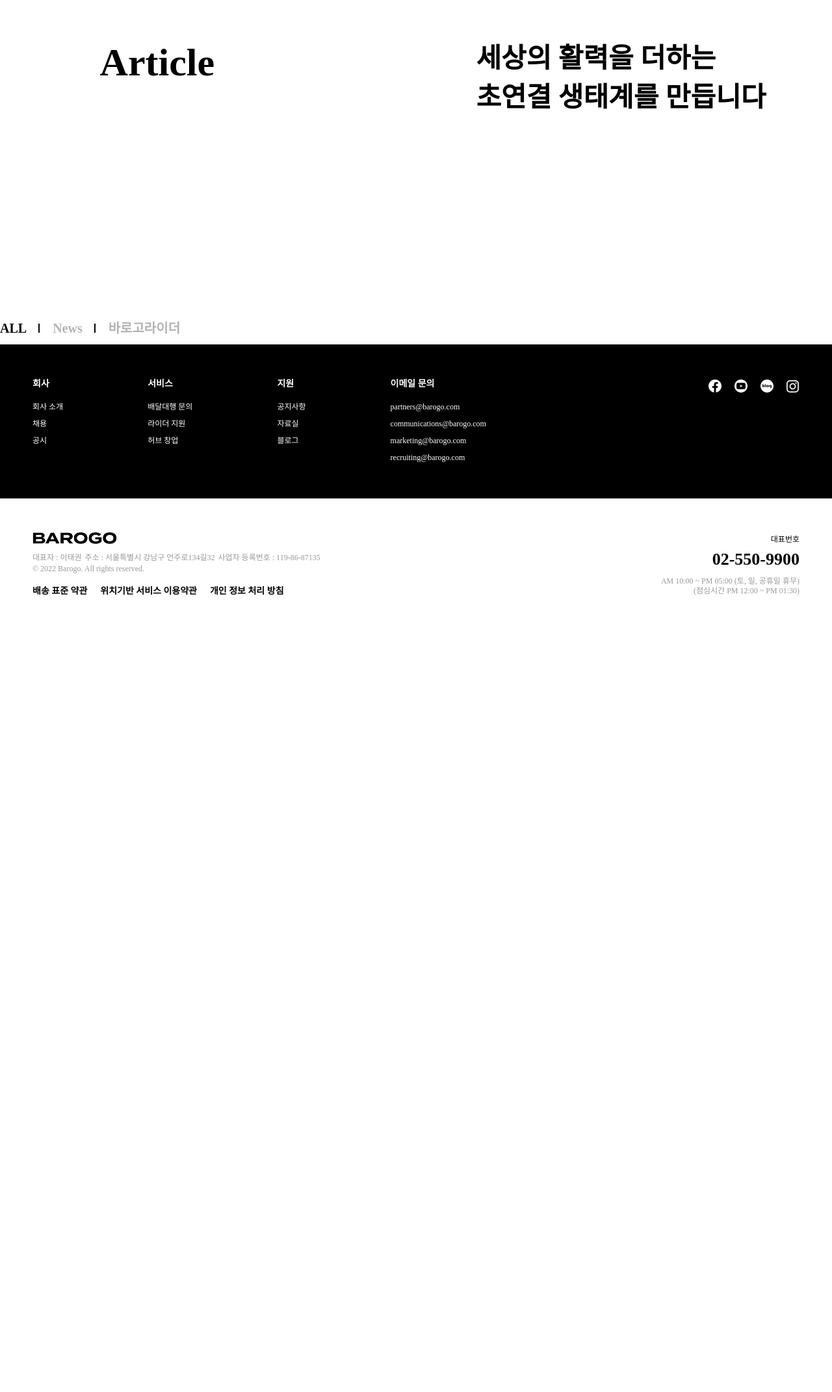
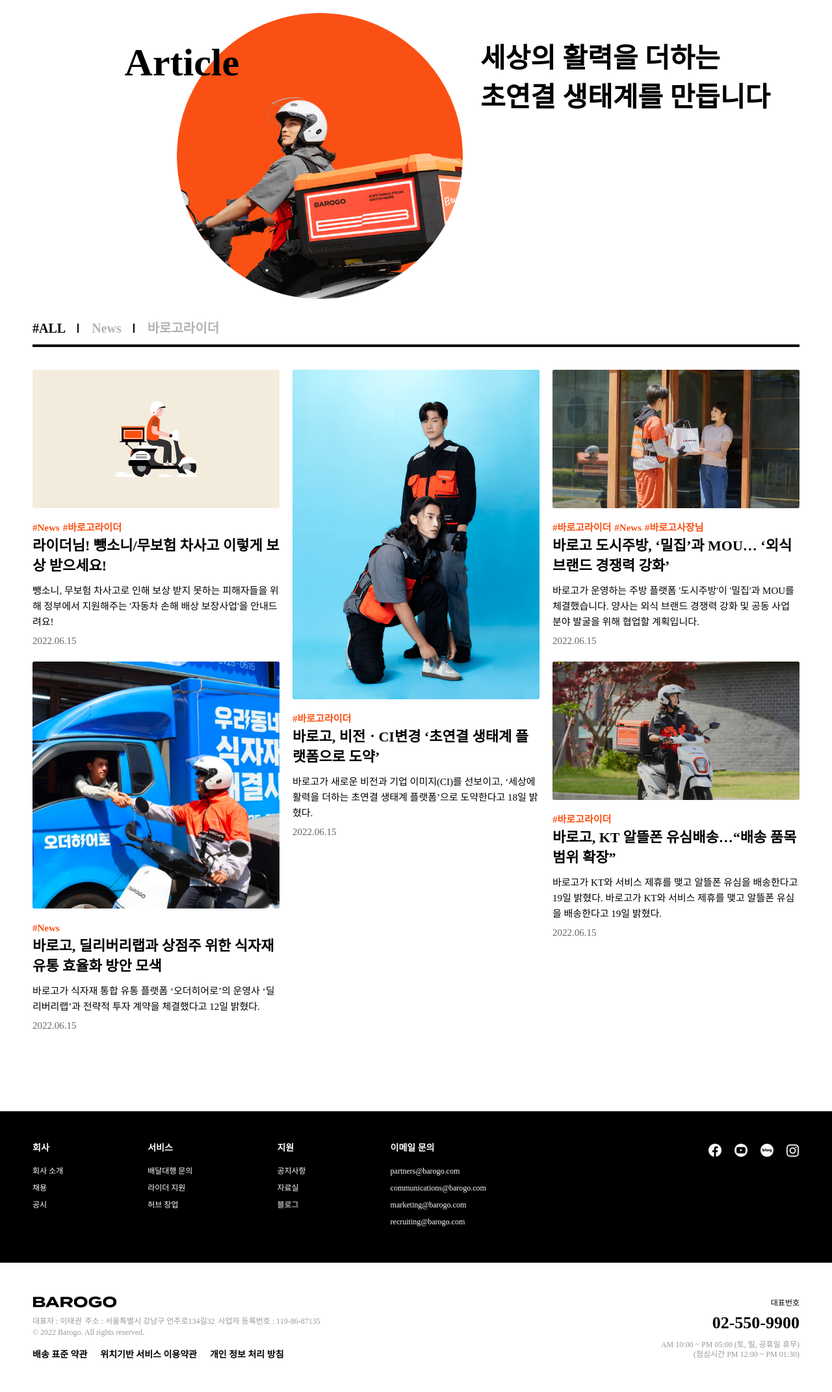
Before and after one commit to kse012050/barogo-archive, a PHP site: page /article.html in a window 1280 px wide. Shown: the part 80-2222 px from the top of the page at 65% size. Before the commit the page ends 996 px from the top, so only its background shows below. Run offline with PHP 8.4, Linux system fonts and the light colour scheme; some web fonts are replaced.

Commit message:
리스트 js 작성했다

```diff
--- a/article.html
+++ b/article.html
@@ -8,6 +8,8 @@
     <meta name="viewport" content="width=device-width, initial-scale=1.0 ,maximum-scale=1.0, user-scalable=0"">
     <title>아티클 - 바로고 아카이브</title>
     <link rel="stylesheet" href="css/import.css">
+    <script src="https://code.jquery.com/jquery-3.6.1.min.js" integrity="sha256-o88AwQnZB+VDvE9tvIXrMQaPlFFSUTR+nldQm1LuPXQ=" crossorigin="anonymous"></script>
+    <script src="js/common.js"></script>
 </head>
 <body>
     <div class="subPage">
@@ -23,7 +25,7 @@
             </div>
         </header>
 
-        <main class="articleArea">
+        <main class="articlePage CW">
             <div class="topBox">
                 <h2>Article</h2>
                 <p>
@@ -37,7 +39,54 @@
                 <li><button>바로고라이더</button></li>
             </ul>
             <ul class="listBox">
-                <li></li>
+                <li>
+                    <img src="images/main/right01.png" alt="">
+                    <div>
+                        <mark>News</mark>
+                        <mark>바로고라이더</mark>
+                    </div>
+                    <strong>라이더님! 뺑소니/무보험 차사고 이렇게 보상 받으세요!</strong>
+                    <p>뺑소니, 무보험 차사고로 인해 보상 받지 못하는 피해자들을 위해 정부에서 지원해주는 '자동차 손해 배상 보장사업'을 안내드려요! </p>
+                    <time>2022.06.15</time>
+                </li>
+                <li>
+                    <img src="images/main/right02.png" alt="">
+                    <div>
+                        <mark>바로고라이더</mark>
+                    </div>
+                    <strong>바로고, 비전ㆍCI변경 ‘초연결 생태계 플랫폼으로 도약’</strong>
+                    <p>바로고가 새로운 비전과 기업 이미지(CI)를 선보이고, ‘세상에 활력을 더하는 초연결 생태계 플랫폼’으로 도약한다고 18일 밝혔다.</p>
+                    <time>2022.06.15</time>
+                </li>
+                <li>
+                    <img src="images/main/right04.png" alt="">
+                    <div>
+                        <mark>바로고라이더</mark>
+                        <mark>News</mark>
+                        <mark>바로고사장님</mark>
+                    </div>
+                    <strong>바로고 도시주방, ‘밀집’과 MOU… ‘외식 브랜드 경쟁력 강화’</strong>
+                    <p>바로고가 운영하는 주방 플랫폼 '도시주방'이 '밀집'과 MOU를 체결했습니다. 양사는 외식 브랜드 경쟁력 강화 및 공동 사업 분야 발굴을 위해 협업할 계획입니다.</p>
+                    <time>2022.06.15</time>
+                </li>
+                <li>
+                    <img src="images/main/right03.png" alt="">
+                    <div>
+                        <mark>News</mark>
+                    </div>
+                    <strong>바로고, 딜리버리랩과 상점주 위한 식자재 유통 효율화 방안 모색</strong>
+                    <p>바로고가 식자재 통합 유통 플랫폼 ‘오더히어로’의 운영사 ‘딜리버리랩’과 전략적 투자 계약을 체결했다고 12일 밝혔다.</p>
+                    <time>2022.06.15</time>
+                </li>
+                <li>
+                    <img src="images/main/right05.png" alt="">
+                    <div>
+                        <mark>바로고라이더</mark>
+                    </div>
+                    <strong>바로고, KT 알뜰폰 유심배송…“배송 품목 범위 확장”</strong>
+                    <p>바로고가 KT와 서비스 제휴를 맺고 알뜰폰 유심을 배송한다고 19일 밝혔다. 바로고가 KT와 서비스 제휴를 맺고 알뜰폰 유심을 배송한다고 19일 밝혔다.</p>
+                    <time>2022.06.15</time>
+                </li>
             </ul>
         </main>
 
--- a/barogo.html
+++ b/barogo.html
@@ -8,6 +8,8 @@
     <meta name="viewport" content="width=device-width, initial-scale=1.0 ,maximum-scale=1.0, user-scalable=0"">
     <title>바로고 - 바로고 아카이브</title>
     <link rel="stylesheet" href="css/import.css">
+    <script src="https://code.jquery.com/jquery-3.6.1.min.js" integrity="sha256-o88AwQnZB+VDvE9tvIXrMQaPlFFSUTR+nldQm1LuPXQ=" crossorigin="anonymous"></script>
+    <script src="js/common.js"></script>
 </head>
 <body>
     <div class="subPage">
--- a/css/global.css
+++ b/css/global.css
@@ -1,6 +1,9 @@
 
 /* 컨텐츠 크기 */
 .CW{padding-left: 50px; padding-right: 50px;}
+
+/* 포인트 색상 */
+mark{color: #fa5014;}
 
 /* 해더 */
 header{padding: 22px 0; position: sticky; top: 0; left: 0; width: 100%;}
@@ -13,28 +16,40 @@ header div nav ul li a{font-size: 18px; padding: 9px 15px; font-weight: 700; tex
 header div nav ul li.active a{color: white; background-color: black; border-radius: 100px;}
 
 
-/* 리스트 공통 */
-.listBox{display: flex; flex-wrap: wrap; justify-content: space-between;}
-.listBox li img{width: 100%; margin-bottom: 30px;}
-.listBox li strong{display: block; font-size: 22px; line-height: 1.55; font-weight: 700; margin-bottom: 10px;}
-.listBox li p{font-size: 15px; line-height: 1.6; margin-bottom: 5px;}
-.listBox li time{font-size: 15px; line-height: 1.6; color: #666;}
-
 /* 서브페이지 상단 */
 .subPage .topBox{display: flex; padding: 60px 0 300px; margin-left: 12%; font-weight: 700; background-repeat: no-repeat; background-position: left calc(60px) top; background-size: 480px;}
 .subPage .topBox h2{font-size: 60px; line-height: 1.2; margin-right: 35.71%;}
 .subPage .topBox p{font-size: 42px; line-height: 1.43;}
-.subPage .article .topBox{background-image: url('../images/article/top-article.png');}
+.subPage .articlePage .topBox{background-image: url('../images/article/top-article.png');}
 .subPage .barogoPage .topBox{background-image: url('../images/barogo/top-barogo.png');}
 
 /* 서브페이지 목록 버튼 */
-.btnBox{display: flex; border-bottom: 4px solid black;}
+.btnBox{display: flex; border-bottom: 4px solid black; margin-bottom: 35px;}
 .btnBox li{position: relative;}
 .btnBox li:not(:last-child):after{content: ''; position: absolute; right: 0; top: 50%; width: 2px; height: 14px; background-color: black; transform: translateY(-50%);}
 .btnBox li button{font-size: 20px; font-weight: 700; color: rgba(0, 0, 0, 0.3); padding-top: 15px; padding-bottom: 15px;}
 .btnBox li.active button{color: black;}
 .btnBox li:first-child button{padding-right: 20px;}
+.btnBox li:first-child button::before{content: '#';}
 .btnBox li:not(:first-child) button{padding-left: 20px; padding-right: 20px;}
+
+
+/* 리스트 공통 */
+.listBox{display: flex; flex-wrap: wrap; justify-content: space-between; position: relative;}
+.listBox li{position: absolute; left: 0; top: 0;}
+.listBox li img{width: 100%;}
+.listBox li img + strong{margin-top: 30px;}
+.listBox li img + div{margin-top: 20px;}
+.listBox li div{display: flex; flex-wrap: wrap; gap: 5px; margin-bottom: 5px;}
+.listBox li div mark{font-size: 15px; font-weight: 700;}
+.listBox li div mark::before{content: '#';}
+.listBox li strong{display: block; font-size: 22px; line-height: 1.4; font-weight: 700; margin-bottom: 10px;}
+.listBox li p{font-size: 15px; line-height: 1.6; margin-bottom: 5px;}
+.listBox li time{font-size: 15px; line-height: 1.6; color: #666;}
+
+/* 서브페이지 리스트 */
+.subPage .listBox{padding-bottom: 100px;}
+
 
 /* 푸터 */
 footer .topArea{background-color: black; padding: 50px 0;}
--- a/index.html
+++ b/index.html
@@ -8,6 +8,8 @@
     <meta name="viewport" content="width=device-width, initial-scale=1.0 ,maximum-scale=1.0, user-scalable=0"">
     <title>바로고 아카이브</title>
     <link rel="stylesheet" href="css/import.css">
+    <script src="https://code.jquery.com/jquery-3.6.1.min.js" integrity="sha256-o88AwQnZB+VDvE9tvIXrMQaPlFFSUTR+nldQm1LuPXQ=" crossorigin="anonymous"></script>
+    <script src="js/common.js"></script>
 </head>
 <body>
     <div class="mainPage">
--- /dev/null
+++ b/js/common.js
@@ -0,0 +1,42 @@
+$(document).ready(function(){
+    let listBox = $('.listBox');
+    let listBoxWidth = $('.listBox').width();
+    let listCount = Math.ceil(listBoxWidth / 475);
+    listCount > 4 && (listCount = 4);
+    let list = $('.listBox').find('li');
+    let listGap = 20;
+    let listArray = []
+    let listWidth = (listBoxWidth - (listGap * (listCount - 1))) / listCount
+    for(let a = 0; a < listCount; a++){
+        listArray.push(0);
+    }
+
+    list.css('width', listWidth);
+    list.each(function(i){
+        let numb = Math.floor(i % listCount);
+        let numb1 = 0;
+        // if(i < listCount){
+        //     $(this).css({
+        //         left : (listWidth * numb) + (listGap * numb),
+        //         top : 0
+        //     })
+        //     listArray[numb] = $(this).height() + listGap + listArray[numb];
+        // }else{
+        //     numb1 = listArray.indexOf(Math.min(...listArray));
+        //     $(this).css({
+        //         left : (listWidth * numb1) + (listGap * numb1),
+        //         top : Math.min(...listArray)
+        //     })
+        //     listArray[numb1] = $(this).height() + listGap + listArray[numb1];
+        // }
+
+        numb1 = listArray.indexOf(Math.min(...listArray));
+        $(this).css({
+            left : (listWidth * numb1) + (listGap * numb1),
+            top : Math.min(...listArray)
+        })
+        listArray[numb1] = $(this).height() + listGap + listArray[numb1];
+    })
+    listBox.css('height',Math.max(...listArray));
+
+})
```
